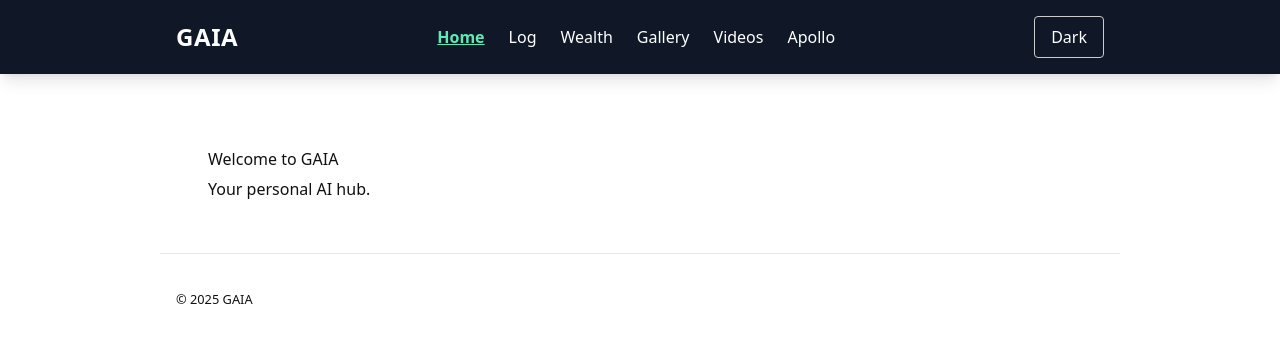
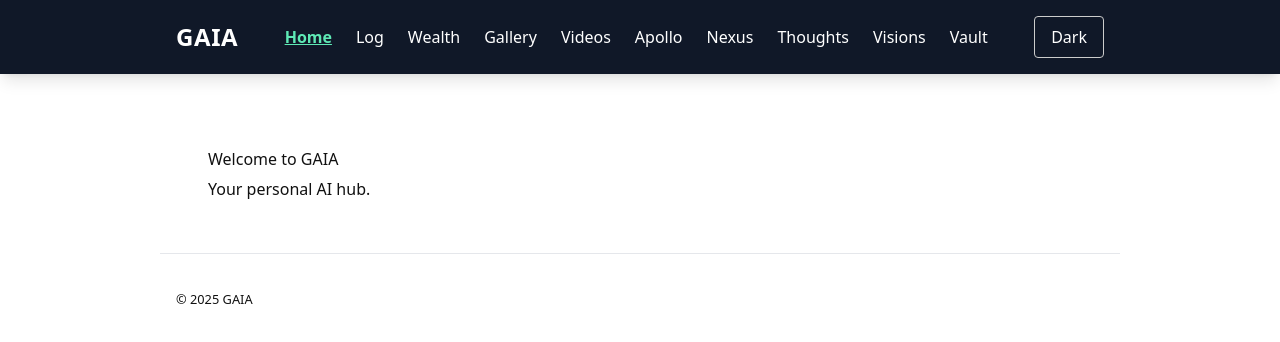
Before and after one commit to Mostafa-El-Masry/gaia, a Next.js app: page / in a window 1280 px wide. Shown: the top 342 px of the page. Built offline with nearby package versions, Linux system fonts and the light colour scheme.

Commit message:
UPDATING NAV BAR LNIKS

```diff
--- a/app/components/Navbar.tsx
+++ b/app/components/Navbar.tsx
@@ -13,6 +13,10 @@ export default function Navbar() {
     { name: "Gallery", href: "/gallery" },
     { name: "Videos", href: "/videos" },
     { name: "Apollo", href: "/apollo"},
+    { name: "Nexus", href: "/nexus" },
+    { name: "Thoughts", href: "/thoughts" },
+    { name: "Visions", href: "/visions" },
+    { name: "Vault", href: "/vault" },
   ];
 
   return (
```
